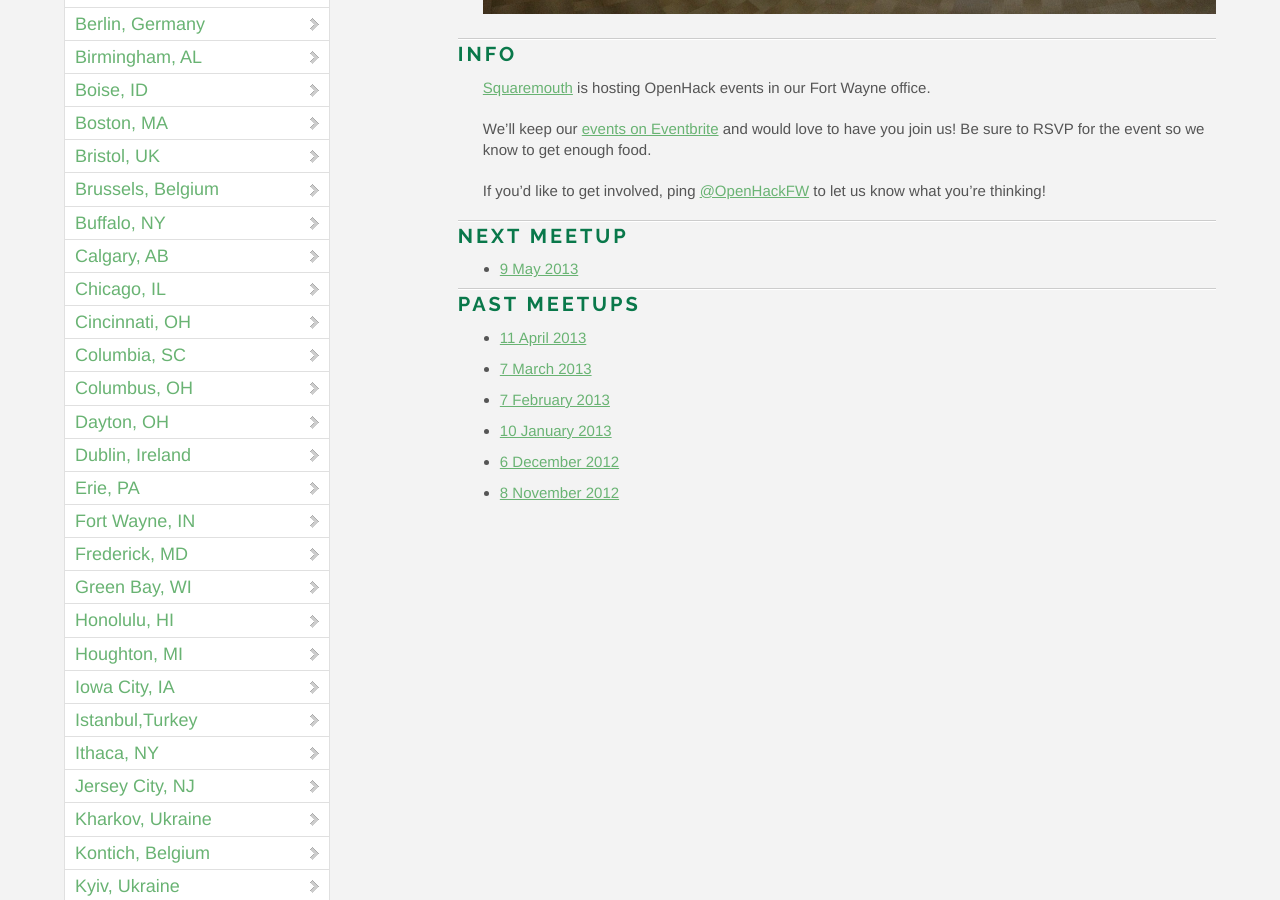
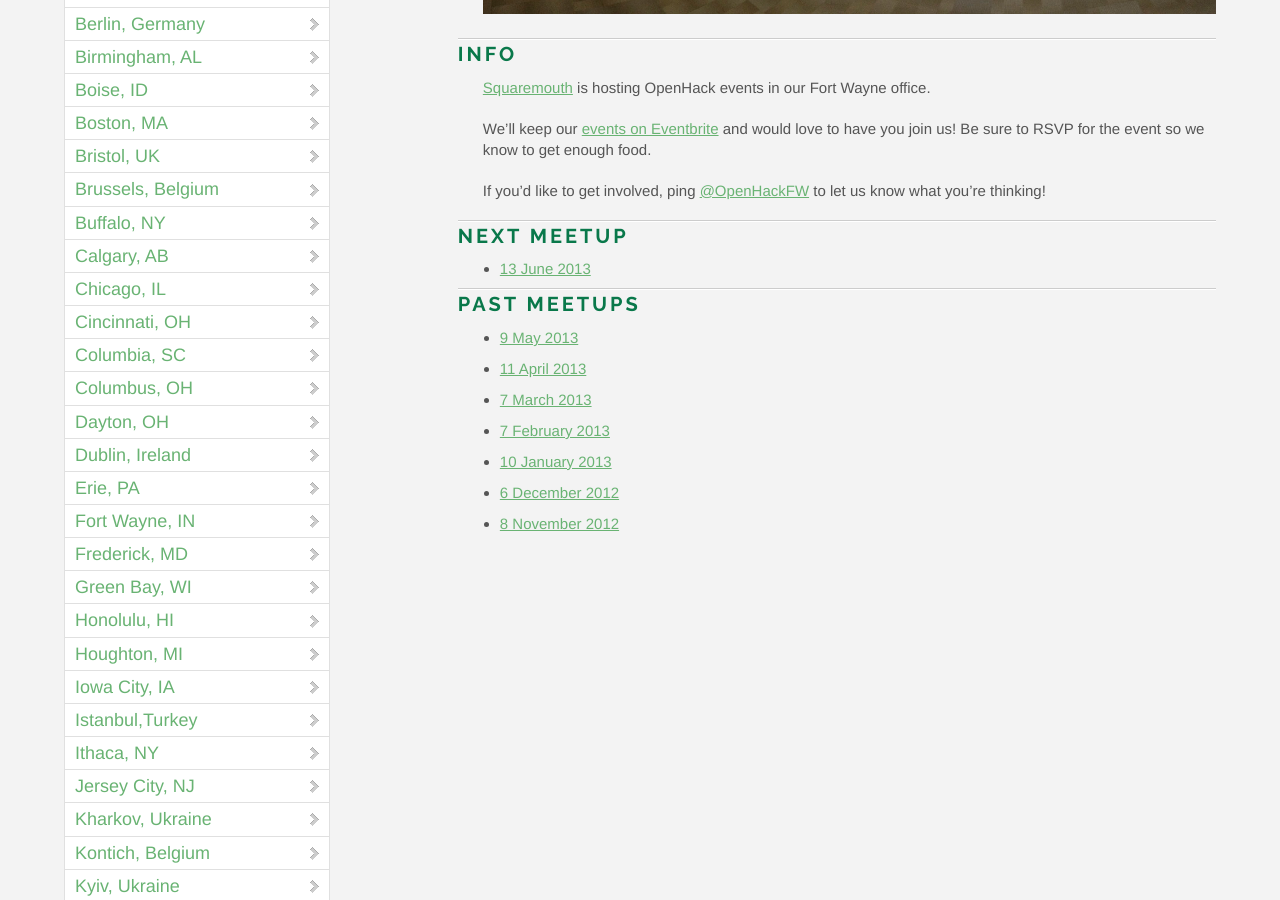
Before and after one commit to OpenHack/openhack.github.com, a Jekyll site: the page built from fortwayne/index.markdown, in a window 1280 px wide and 900 px high, scrolled down 507 px. Built offline with Jekyll 4.4.1, drawn with Linux system fonts in a browser that asks for light colours; nearby versions of some CDN libraries; Markdown is read by kramdown in place of the engine named in the settings; comment, search, counter and statistics services are not loaded.

Commit message:
Update Fort Wayne page for June event

```diff
--- a/fortwayne/index.markdown
+++ b/fortwayne/index.markdown
@@ -22,10 +22,11 @@ you're thinking!
 
 ### Next meetup
 
-* [9 May 2013](http://openhackfw.eventbrite.com/)
+* [13 June 2013](http://openhackfw.eventbrite.com/)
 
 ### Past meetups
 
+* [9 May 2013](http://openhackfw-2013-05.eventbrite.com/)
 * [11 April 2013](http://openhackfw-2013-04.eventbrite.com/)
 * [7 March 2013](http://openhackfw-2013-03.eventbrite.com/)
 * [7 February 2013](http://openhackfw-2013-02.eventbrite.com/)
```
